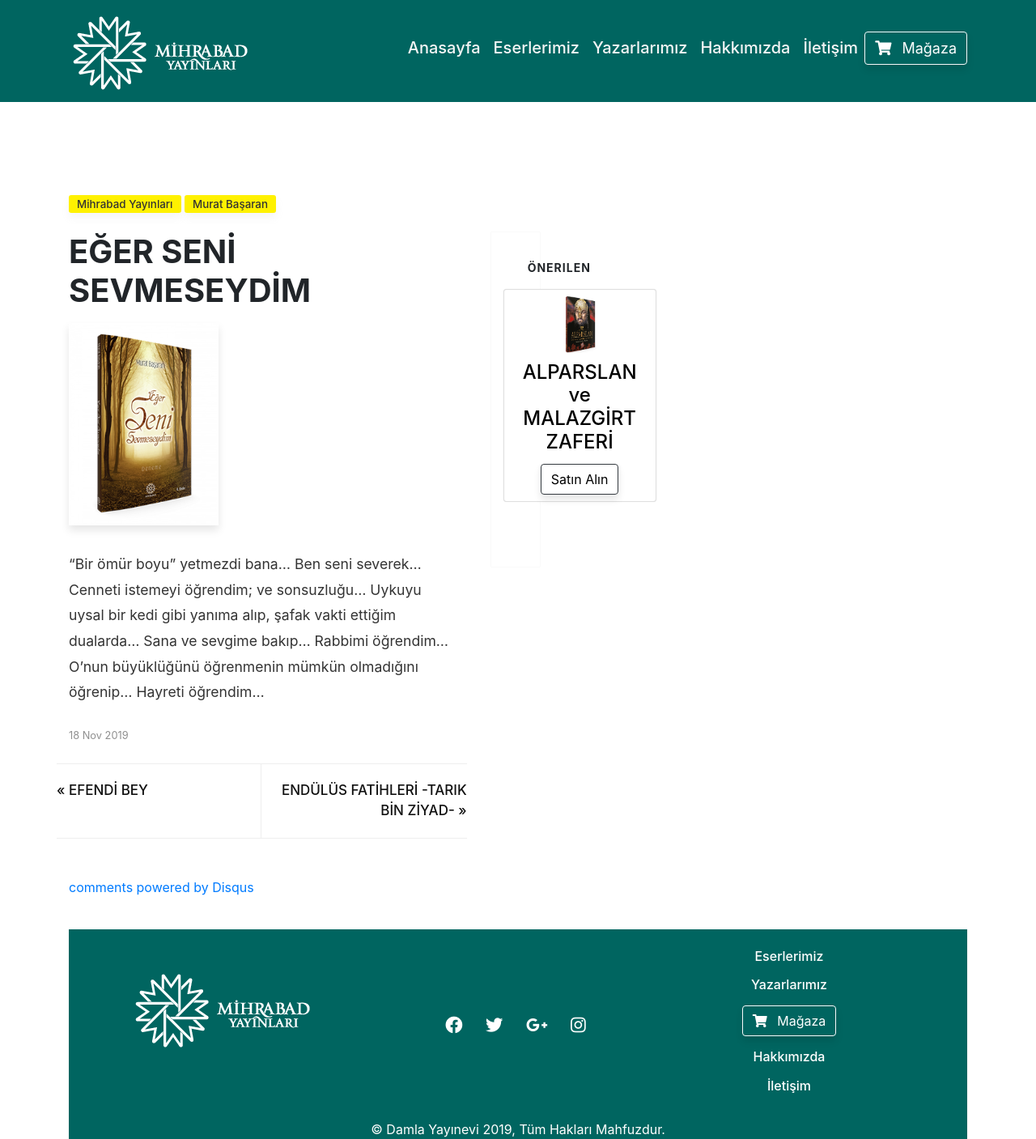
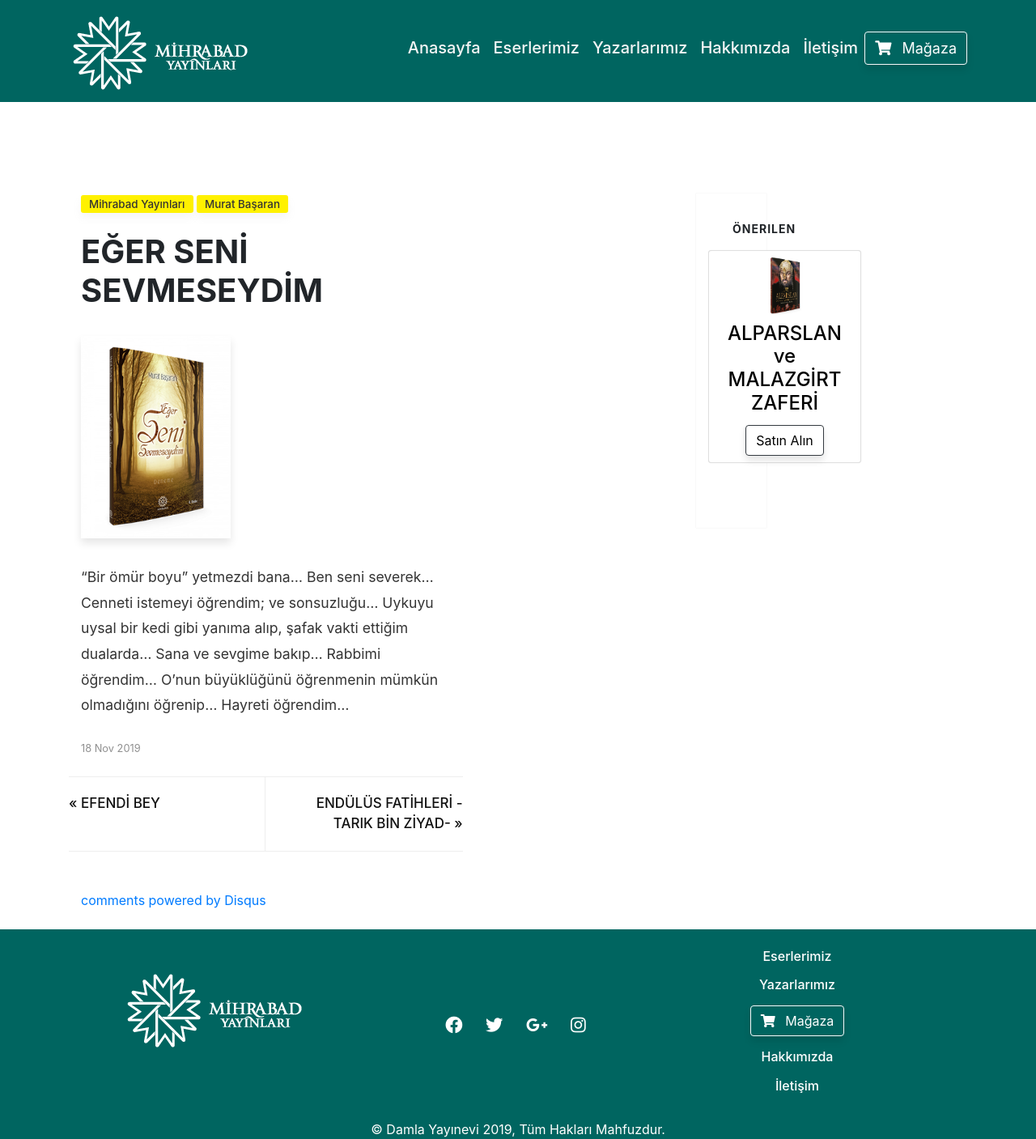
Before and after one commit to edamla/mihrabad, a Jekyll site: the page built from _posts/2019-11-18-eger-seni-sevmeseydim.md, in a window 1280 px wide. Shown: the whole page at 81% size. Built offline with Jekyll 4.4.1, drawn with Linux system fonts in a browser that asks for light colours; nearby versions of some CDN libraries; comment, search, counter and statistics services are not loaded.

Commit message:
categori deneme

```diff
--- a/_layouts/post.html
+++ b/_layouts/post.html
@@ -10,7 +10,7 @@
 
 	<div class="row">
 
-
+<div class="col-12 col-md-8">
 		<!-- Post -->
         {% assign author = site.authors[page.author] %}
 
@@ -29,9 +29,7 @@
                     </ul>
                 </div>
                 <!-- End Categories -->
-    <div class="row">
-        <div class="col-12 col-md-8">
-            <div>
+
                 <!-- Post Title -->
 				<h1 class="posttitle">{{ page.title }}</h1>
 
@@ -101,23 +99,25 @@
             <!--End Comments
             ================================================== -->
 
-        </div>
-        <div class="co-12 col-md-4">
 
-        <!-- End Post -->
 
+		</div>
+    </div>
+            <!-- End Post -->
+        <div class="col-12 col-md-4">
         <!-- right sidebar -->
 
     <div class="col-4">
             {% include sidebar.html %}
      </div>
+    </div>
 
      <!-- right sidebar -->
 
 
-        </div>
+
     </div>
-</div>
+
 
 <!-- End Article
 ================================================== -->
--- a/_sass/_syntax.scss
+++ b/_sass/_syntax.scss
@@ -73,6 +73,3 @@
 .linkcursor{
 	cursor: context-menu;
 }
-.linkcursor:hover{
-	background-color: #FFF100;
-}
--- a/assets/css/theme.css
+++ b/assets/css/theme.css
@@ -545,7 +545,7 @@
     box-shadow: 0 6px 10px 0 rgba(169, 169, 169, 0.1);
 }
 ul.tags li a:hover {
-	background:rgba(0,0,0,.07);
+	background:#fff100;
 	text-decoration:none;
 }
 .margtop3rem {
```
